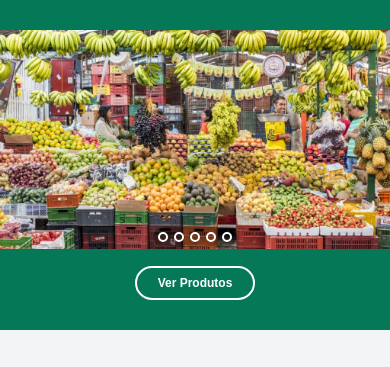
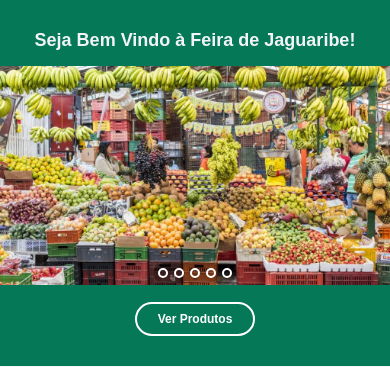
Before and after one commit to Projeto-IFPB/Jaguaribe-Online, a Flask app: page / in a window 390 px wide. Shown: the part 34-401 px from the top of the page. Run offline with Flask 3, Linux system fonts and the light colour scheme.

Commit message:
style: criacao do titulo principal e correcao na responsividade

```diff
--- a/static/css/style-index.css
+++ b/static/css/style-index.css
@@ -203,6 +203,12 @@ body{
     padding: 3rem 0;
 }
 
+.first_section h1 {
+    font-size: 2.8rem;
+    padding-bottom: 1.5rem;
+    color: #F3F4F6;
+}
+
 .carrossel {
     display: flex;
     align-items: center;
@@ -346,9 +352,10 @@ body{
 
 
 @media screen and (max-width: 768px) {
+
     /* Carrosel */
     .carrossel {
-        min-height: 50vh;
+        min-height: 35vh;
     }
 
     .content {
@@ -371,7 +378,7 @@ body{
         padding: 0.8rem 0.8rem;
         width: 120px;
         justify-content: center;
-        margin-top: -35px;
+        margin-top: 20px;
         text-decoration: none;
         color: white;
         font-size: 1.2rem;
@@ -380,6 +387,11 @@ body{
 }
 
 @media screen and (max-width: 480px) {
+    /* Title H1 */
+    .first_section h1 {
+        font-size: 1.8rem;
+    }
+
     /* Carrossel */
     .carrossel {
         min-height: 20vh;
--- a/templates/index.html
+++ b/templates/index.html
@@ -6,8 +6,14 @@
 
 <!--coloca tudo que colocaria na main, mas n usa a tag main se n buga tudo -->
 
+<!-- <section class="title_section">
+    <h1>Seja Bem Vindo à Feira de Jaguaribe! </h1>
+</section> -->
+
  <!-- Carrossel de Imagens -->
 <section class="first_section">
+
+    <h1>Seja Bem Vindo à Feira de Jaguaribe! </h1>
 
     <div class="carrossel">
         <div class="content">
```
